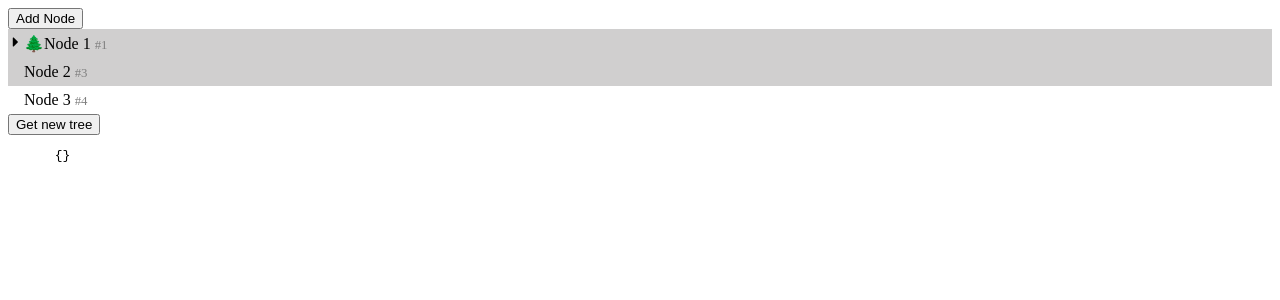
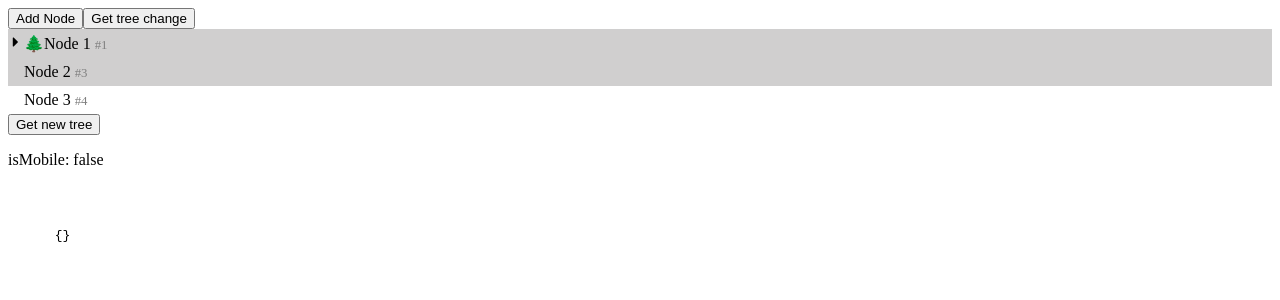
Before and after one commit to ParadeTo/vue-tree-list, a Vue app: page / in a window 1280 px wide. Shown: the top 300 px of the page. Built offline with nearby package versions, Linux system fonts and the light colour scheme.

Commit message:
feat: Add new features to VueTreeList component and update README

```diff
--- a/dev/App.vue
+++ b/dev/App.vue
@@ -1,15 +1,9 @@
 <template>
   <div>
     <button @click="addNode">Add Node</button>
+    <button @click="getTreeChange">Get tree change</button>
     <VueTreeList
       @click="onClick"
-      @change-name="onChangeName"
-      @end-edit="onEndEdit"
-      @delete-node="onDel"
-      @add-node="onAddNode"
-      @drop="onDrop"
-      @drop-before="dropBefore"
-      @drop-after="dropAfter"
       :model="data"
       default-tree-node-name="new node"
       default-leaf-node-name="new leaf"
@@ -46,6 +40,10 @@
       </template>
     </VueTreeList>
     <button @click="getNewTree">Get new tree</button>
+    <p>isMobile: {{ isMobile }}</p>
+    <pre>
+      {{ record }}
+    </pre>
     <pre>
       {{ newTree }}
     </pre>
@@ -55,8 +53,45 @@
 <script setup lang="ts">
 import { ref } from 'vue'
 import { VueTreeList, Tree, TreeNode } from '../src'
-import type { TreeNodeData } from '../src'
 
+function detectMobile(): boolean {
+  const userAgent = navigator.userAgent.toLowerCase()
+
+  const isIpad = /ipad/i.test(userAgent)
+  const isIphoneOs = /iphone os/i.test(userAgent)
+  const isMidp = /midp/i.test(userAgent)
+  const isUc7 = /rv:1.2.3.4/i.test(userAgent)
+  const isUc = /ucweb/i.test(userAgent)
+  const isAndroid = /android/i.test(userAgent)
+  const isCE = /windows ce/i.test(userAgent)
+  const isWM = /windows mobile/i.test(userAgent)
+  const isWx = /MicroMessenger/i.test(userAgent)
+
+  return isIpad || isIphoneOs || isMidp || isUc7 || isUc || isAndroid || isCE || isWM || isWx
+}
+
+function getTreeSnapshot(oldNode: TreeNode): Record<string, unknown> {
+  const newNode: Record<string, unknown> = {}
+
+  for (const k in oldNode) {
+    if (k !== 'children' && k !== 'parent') {
+      newNode[k] = (oldNode as Record<string, unknown>)[k]
+    }
+  }
+
+  if (oldNode.children && oldNode.children.length > 0) {
+    newNode.children = []
+    for (let i = 0, len = oldNode.children.length; i < len; i++) {
+      ;(newNode.children as Record<string, unknown>[]).push(getTreeSnapshot(oldNode.children[i]))
+    }
+  }
+
+  return newNode
+}
+
+const isMobileValue = detectMobile()
+const isMobile = ref(isMobileValue)
+const record = ref<Record<string, unknown> | null>(null)
 const newTree = ref<Record<string, unknown>>({})
 const data = ref(
   new Tree([
@@ -65,10 +100,6 @@ const data = ref(
       id: 1,
       pid: 0,
       dragDisabled: true,
-      addTreeNodeDisabled: true,
-      addLeafNodeDisabled: true,
-      editNodeDisabled: true,
-      delNodeDisabled: true,
       children: [
         {
           name: 'Node 1-2',
@@ -92,53 +123,8 @@ const data = ref(
   ]).root,
 )
 
-function onDel(node: TreeNode) {
-  console.log('onDel', node)
-  node.remove()
-}
-
-function onEndEdit(params: Record<string, unknown>) {
-  console.log('onEndEdit', params)
-}
-
-function onChangeName(params: Record<string, unknown>) {
-  console.log('onChangeName', params)
-}
-
-function onAddNode(params: TreeNode) {
-  console.log('onAddNode', params)
-}
-
-function onClick(params: Record<string, unknown>) {
-  console.log('onClick', params)
-}
-
-function onDrop({ node, src, target }: { node: TreeNode; src: TreeNode | null; target: TreeNode }) {
-  console.log('drop', node, src, target)
-}
-
-function dropBefore({
-  node,
-  src,
-  target,
-}: {
-  node: TreeNode
-  src: TreeNode | null
-  target: TreeNode
-}) {
-  console.log('drop-before', node, src, target)
-}
-
-function dropAfter({
-  node,
-  src,
-  target,
-}: {
-  node: TreeNode
-  src: TreeNode | null
-  target: TreeNode
-}) {
-  console.log('drop-after', node, src, target)
+function getTreeChange() {
+  record.value = getTreeSnapshot(data.value)
 }
 
 function addNode() {
@@ -148,25 +134,11 @@ function addNode() {
 }
 
 function getNewTree() {
-  function _dfs(oldNode: TreeNode): Record<string, unknown> {
-    const newNode: Record<string, unknown> = {}
+  newTree.value = getTreeSnapshot(data.value)
+}
 
-    for (const k in oldNode) {
-      if (k !== 'children' && k !== 'parent') {
-        newNode[k] = (oldNode as Record<string, unknown>)[k]
-      }
-    }
-
-    if (oldNode.children && oldNode.children.length > 0) {
-      newNode.children = []
-      for (let i = 0, len = oldNode.children.length; i < len; i++) {
-        ;(newNode.children as Record<string, unknown>[]).push(_dfs(oldNode.children[i]))
-      }
-    }
-    return newNode
-  }
-
-  newTree.value = _dfs(data.value)
+function onClick(model: Record<string, unknown>) {
+  console.log(model)
 }
 </script>
 
```
Also changed, not shown: 2 other files (tests, documents, lock files or other folders).
